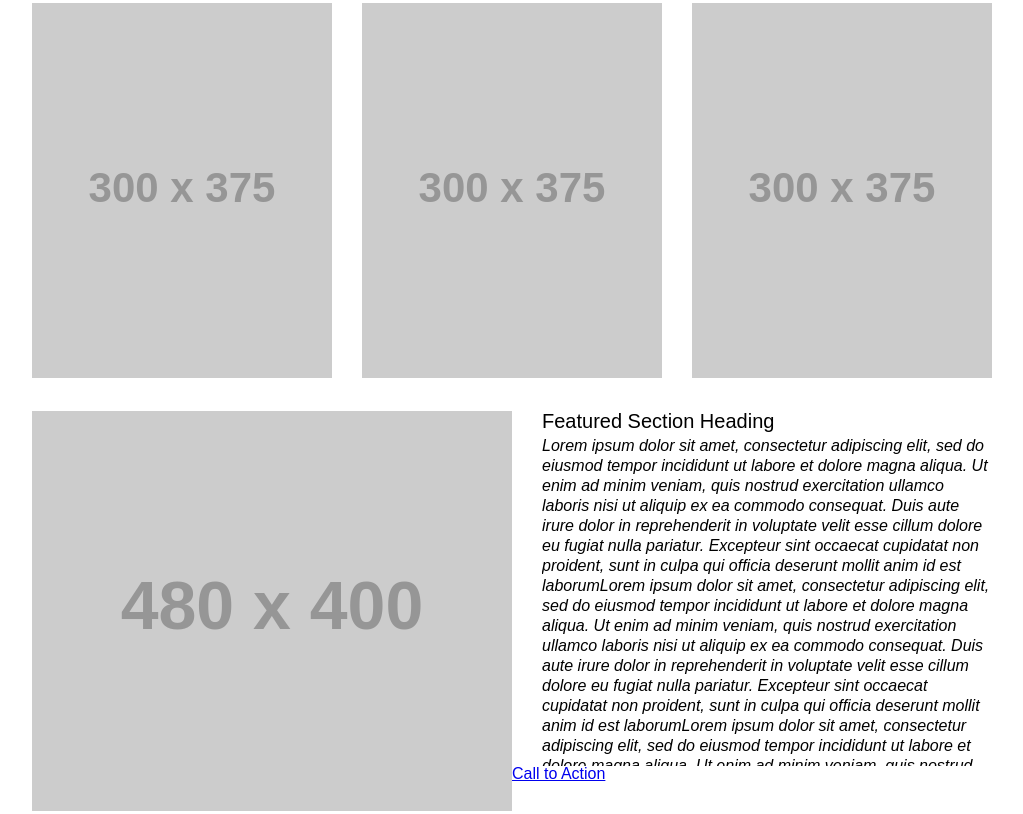
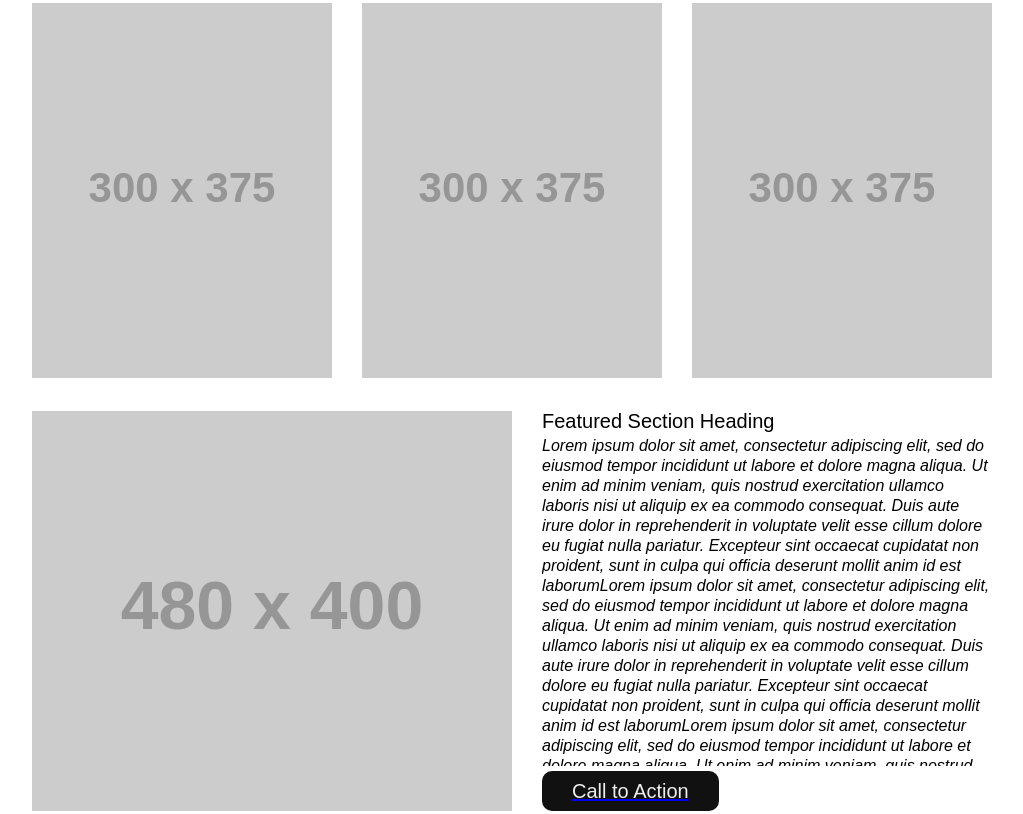
Before and after one commit to jamiguel23/wireframe-exercise, a plain HTML site: page index.html in a window 1280 px wide. Shown: the part 610-1424 px from the top of the page, without its empty margins (128-1151 px from the left). Drawn offline with Linux system fonts and the light colour scheme; placeholder pictures from the web are drawn by us.

Commit message:
added styling to call to action

```diff
--- a/css/stylesheet.css
+++ b/css/stylesheet.css
@@ -60,3 +60,13 @@ nav, main{
   overflow: auto;
   height: 330px;
  }
+article div{
+  background-color: #111;
+  color: #eee;
+  margin-top: 5px;
+  margin-left: 30px;
+  padding: 10px 30px;
+  width: max-content;
+  font-size: 20px;
+  border-radius: 10px;
+}
```
Lines whose indentation alone changed are shown as unchanged.
